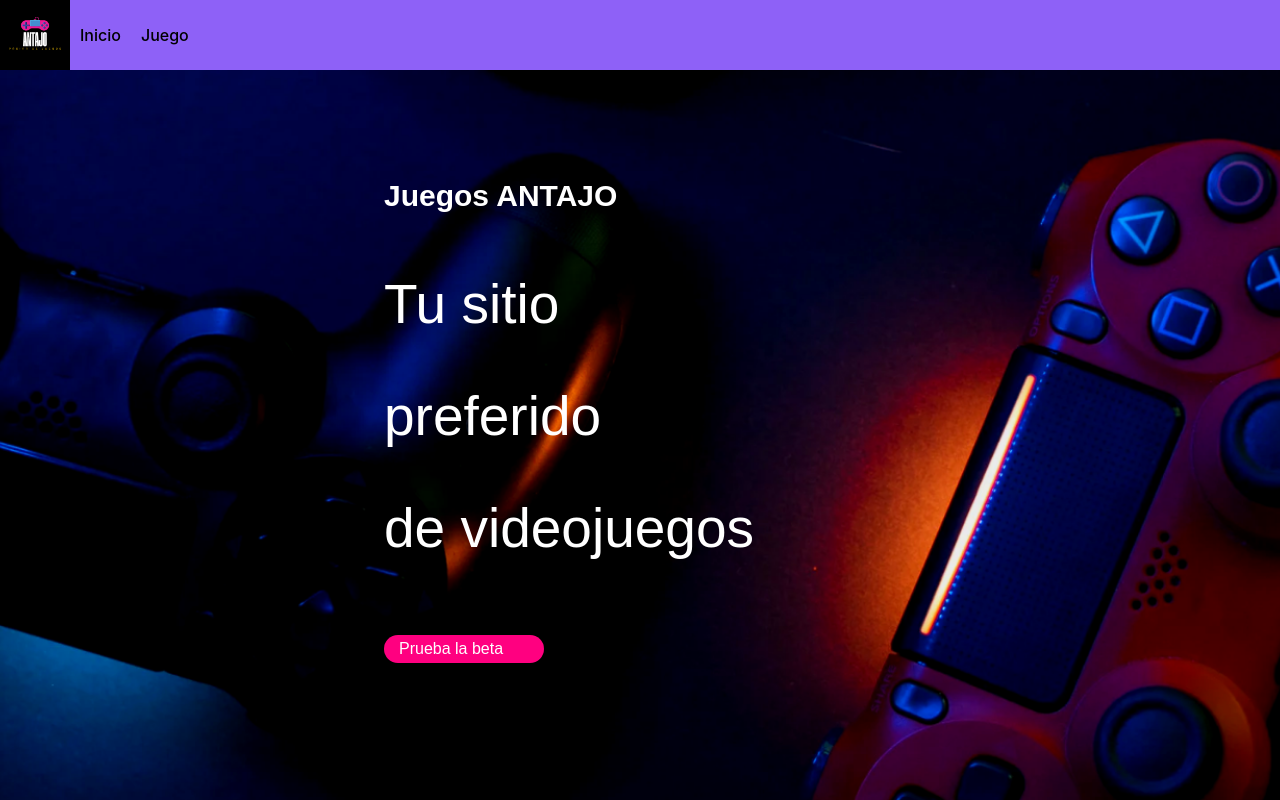
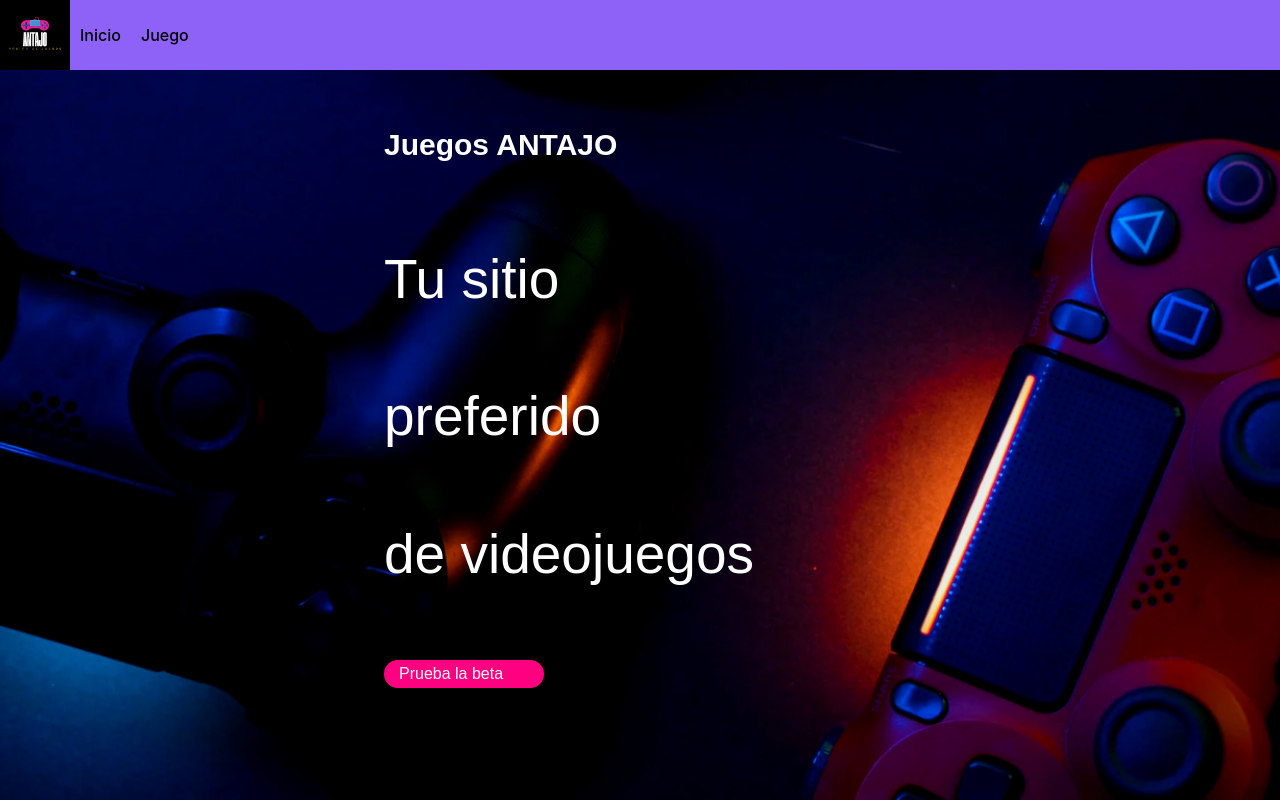
Before and after one commit to JosiasAlvaredo/info-project, a React (Vite) app in the folder vite-project/: page / in a window 1280 px wide. Built offline with nearby package versions, Linux system fonts and the light colour scheme; a web font is replaced by a local one.

Commit message:
arreglando Home

```diff
--- a/vite-project/src/Componentes/HomePage.css
+++ b/vite-project/src/Componentes/HomePage.css
@@ -12,7 +12,7 @@
     font-weight: bold;
     color: white;
     text-align: start;
-    margin-top: 35%;
+    margin-top: 25%;
     margin-bottom: 15%;
 }
 
@@ -22,7 +22,7 @@
     text-justify: left;
     color: white;
     text-align: start;
-    margin-top: -5%;
+    margin-top: 0%;
 }
 
 
```
